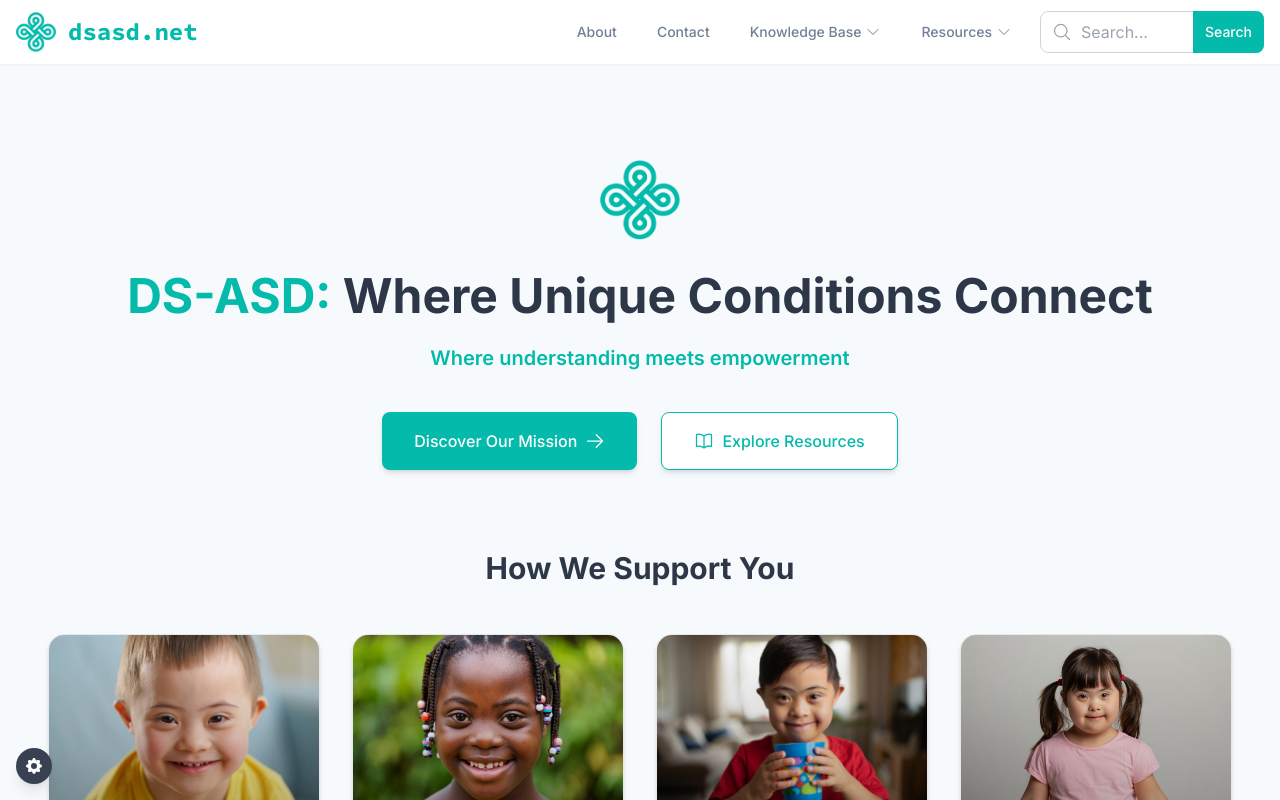
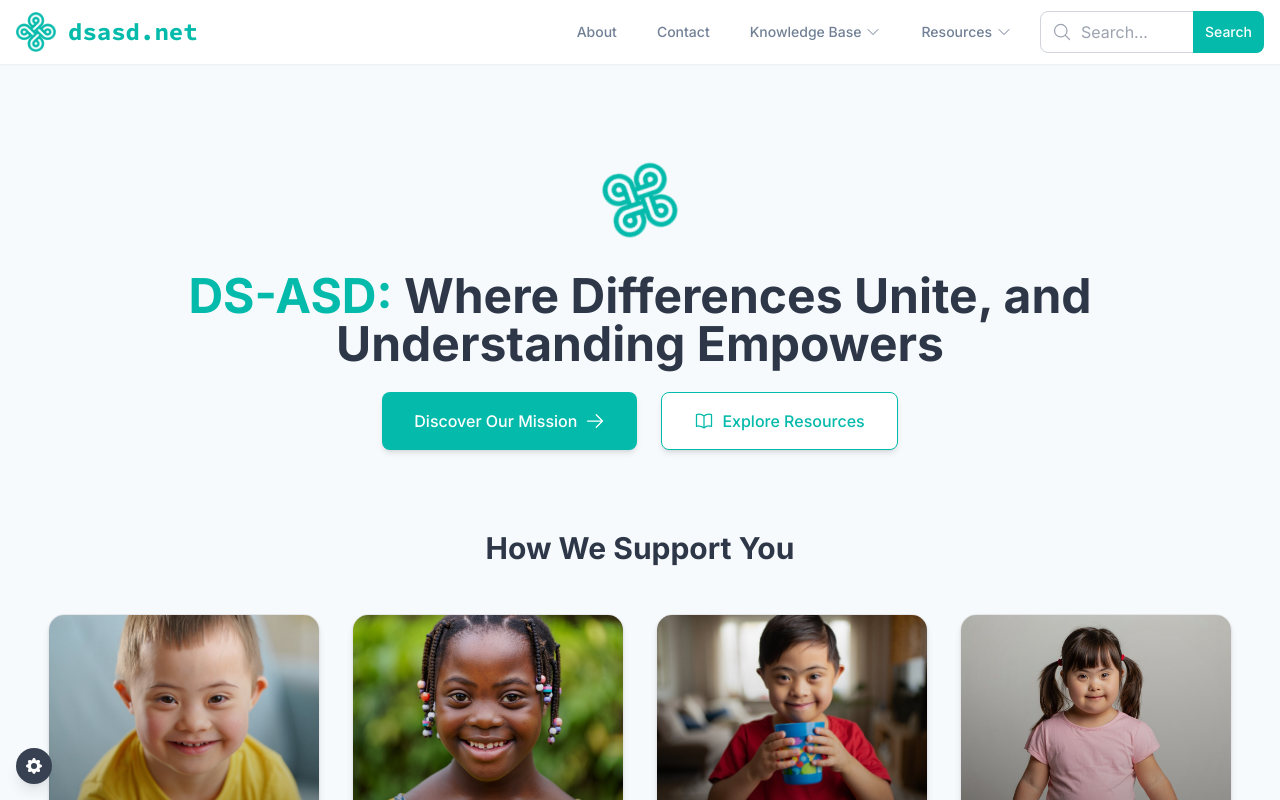
Before and after one commit to johnnyhawk02/ds-asd, a React (Vite) app: page / in a window 1280 px wide. Shown: the top 800 px of the page. Built offline with nearby package versions, Linux system fonts and the light colour scheme.

Commit message:
Enhance HomePage by updating the main heading for improved messaging and adding a spinning animation to the logo for better visual engagement. Introduce a new CSS keyframe animation for the spin effect.

```diff
--- a/src/index.css
+++ b/src/index.css
@@ -36,3 +36,16 @@ a, button {
     text-wrap: balance;
   }
 }
+
+@keyframes spin {
+  from {
+    transform: rotate(0deg);
+  }
+  to {
+    transform: rotate(360deg);
+  }
+}
+
+.animate-spin-slow {
+  animation: spin 10s linear infinite;
+}
--- a/src/pages/HomePage.tsx
+++ b/src/pages/HomePage.tsx
@@ -23,9 +23,8 @@ const HomePage = () => {
     title: 'DS-ASD Home',
     type: 'page',
     content: [
-      'DS-ASD: Where Unique Conditions Connect',
+      'DS-ASD: Where Differences Unite, and Understanding Empowers',
       'A resource hub for families and caregivers',
-      'Where understanding meets empowerment',
       'DS-ASD Insights',
       'PDA Approaches',
       'Specialized Tools',
@@ -37,8 +36,10 @@ const HomePage = () => {
     <div className="space-y-12 md:space-y-20">
       {/* Hero Section */}
       <div className="text-center pt-8 md:pt-16 px-4">
+        <div className="flex justify-center space-x-4 mb-8">
+
           <div
-          className="h-20 w-20 bg-primary mx-auto mb-8 transform hover:scale-105 transition-transform duration-300"
+            className="h-20 w-20 bg-primary transform hover:scale-105 transition-transform duration-300 animate-spin-slow"
             style={{
               maskImage: `url(${logoUrl})`,
               WebkitMaskImage: `url(${logoUrl})`,
@@ -50,12 +51,10 @@ const HomePage = () => {
               WebkitMaskPosition: 'center'
             }}
           ></div>
+        </div>
         <h1 className="text-4xl md:text-5xl font-bold text-text mb-6 leading-tight">
-          <span className="text-primary">DS-ASD:</span> Where Unique Conditions Connect
+          <span className="text-primary">DS-ASD:</span> Where Differences Unite, and Understanding Empowers
         </h1>
-        <p className="text-xl text-primary font-semibold max-w-2xl mx-auto mb-10">
-          Where understanding meets empowerment
-        </p>
         <div className="flex flex-wrap justify-center gap-5 md:gap-6">
           <Link
             to="/about"
```
Lines whose indentation alone changed are shown as unchanged.
